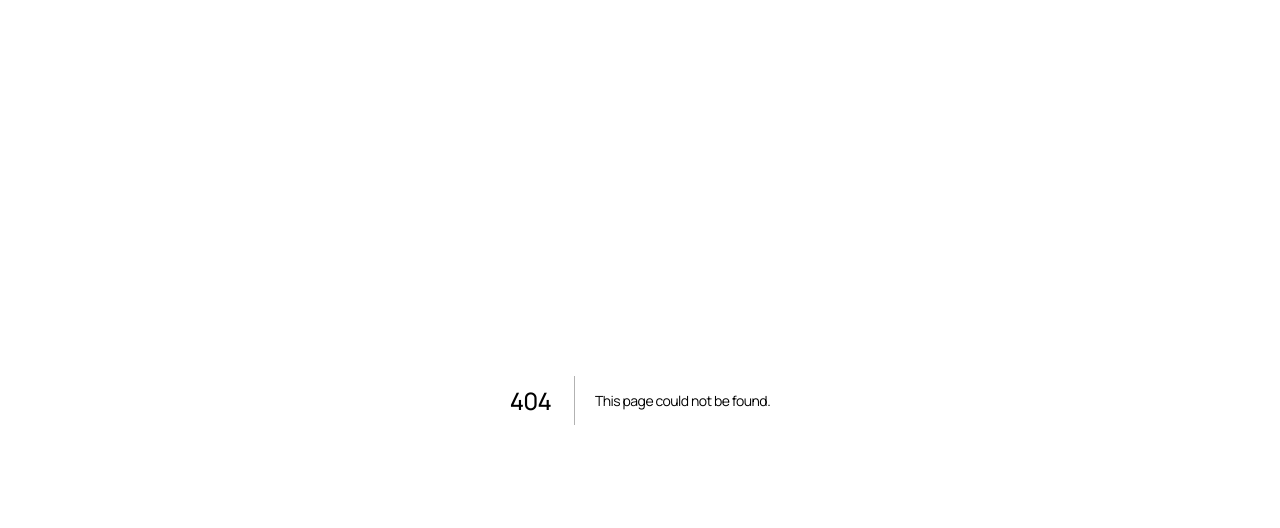
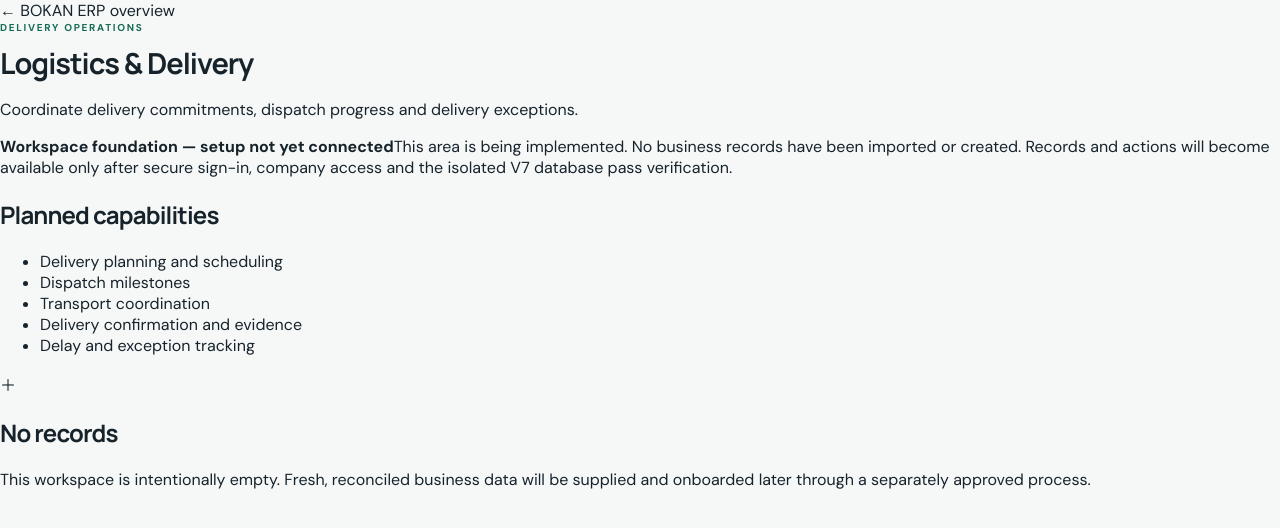
Before and after one commit to bokanplc/prime-erp, a Next.js app: page /logistics in a window 1280 px wide. Before the commit this address had no page. Shown: the top 528 px of the page. Built offline with nearby package versions, Linux system fonts and the light colour scheme.

Commit message:
feat(v7): add empty operational workspace foundations

```diff
--- /dev/null
+++ b/src/app/logistics/page.tsx
@@ -0,0 +1,5 @@
+import { WorkspacePage } from "@/components/workspace-page";
+
+export default function LogisticsPage() {
+  return <WorkspacePage eyebrow="Delivery operations" title="Logistics & Delivery" description="Coordinate delivery commitments, dispatch progress and delivery exceptions." capabilities={["Delivery planning and scheduling","Dispatch milestones","Transport coordination","Delivery confirmation and evidence","Delay and exception tracking"]} />;
+}
```
